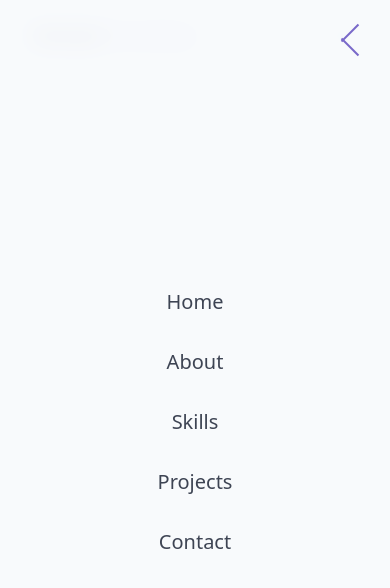
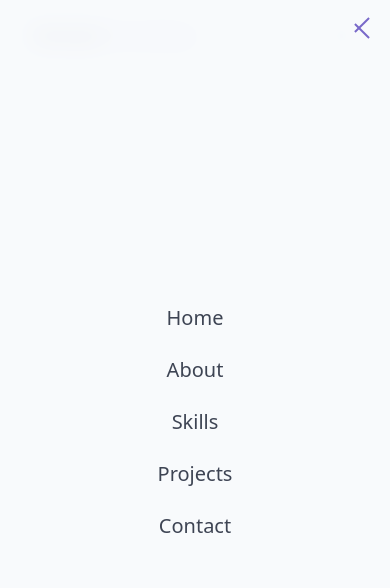
Before and after one commit to fohalabi/portfolio, a React (Vite) app in the folder final-portfolio/: page / in a window 390 px wide. Both pictures are taken after a click on the button "Toggle menu". Shown: the top 588 px of the page. Built offline with nearby package versions, Linux system fonts and the light colour scheme.

Commit message:
perfect the mobile navbar

```diff
--- a/final-portfolio/src/components/Navbar.jsx
+++ b/final-portfolio/src/components/Navbar.jsx
@@ -78,18 +78,19 @@ const Navbar = () => {
                 )}>
                     {/* Close (X) button */}
                     <button
-                        className="absolute top-6 right-6 flex flex-col justify-center items-center w-8 h-8"
+                        className="absolute top-4 right-4 flex flex-col justify-center items-center w-6 h-6"
                         onClick={() => setIsMenuOpen(false)}
                         aria-label="Close menu"
+                        style={{ zIndex: 50 }}
                     >
                         <span
-                            className="block w-6 h-0.5 bg-primary rotate-45 translate-y-2 transition-all duration-300"
+                            className="block w-5 h-0.5 bg-primary rotate-45 translate-y-1 transition-all duration-300"
                         />
                         <span
-                            className="block w-6 h-0.5 bg-primary -rotate-45 -translate-y-2 transition-all duration-300"
+                            className="block w-5 h-0.5 bg-primary -rotate-45 -translate-y-1 transition-all duration-300"
                         />
                     </button>
-                    <div className='flex flex-col space-y-8 text-xl'>
+                    <div className='flex flex-col space-y-6 text-xl'>
                         {navItems.map((item) => (
                             <a key={item.name}
                                 href={item.href}
```
